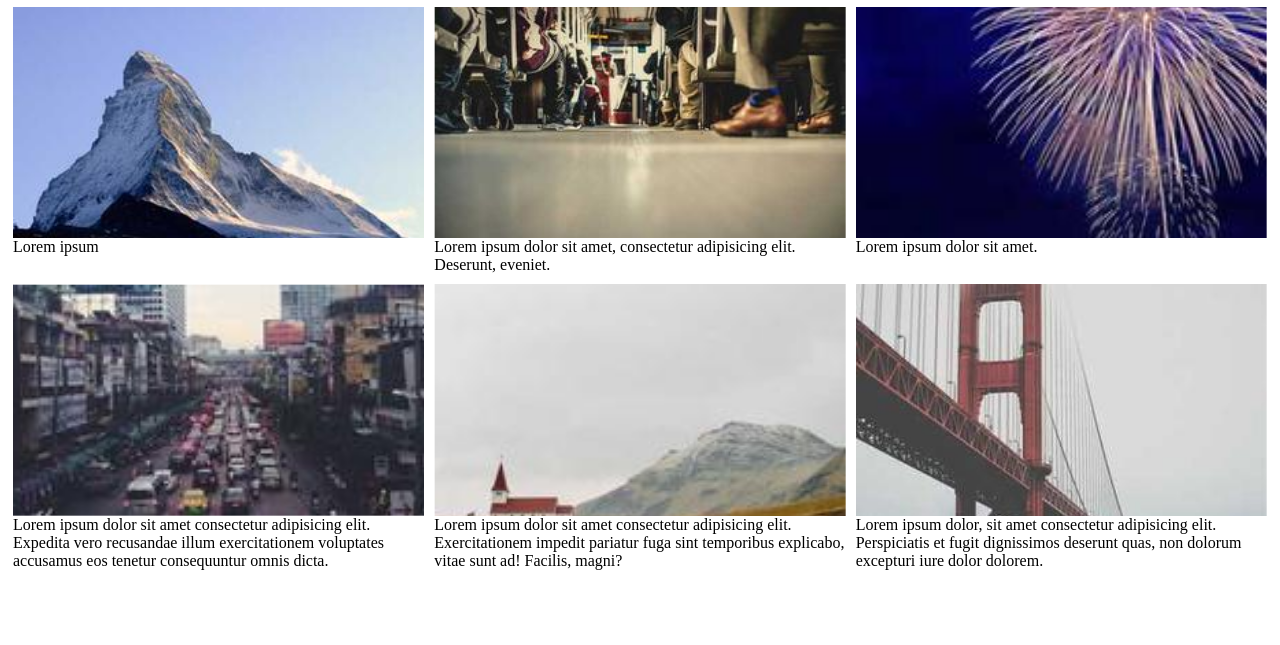
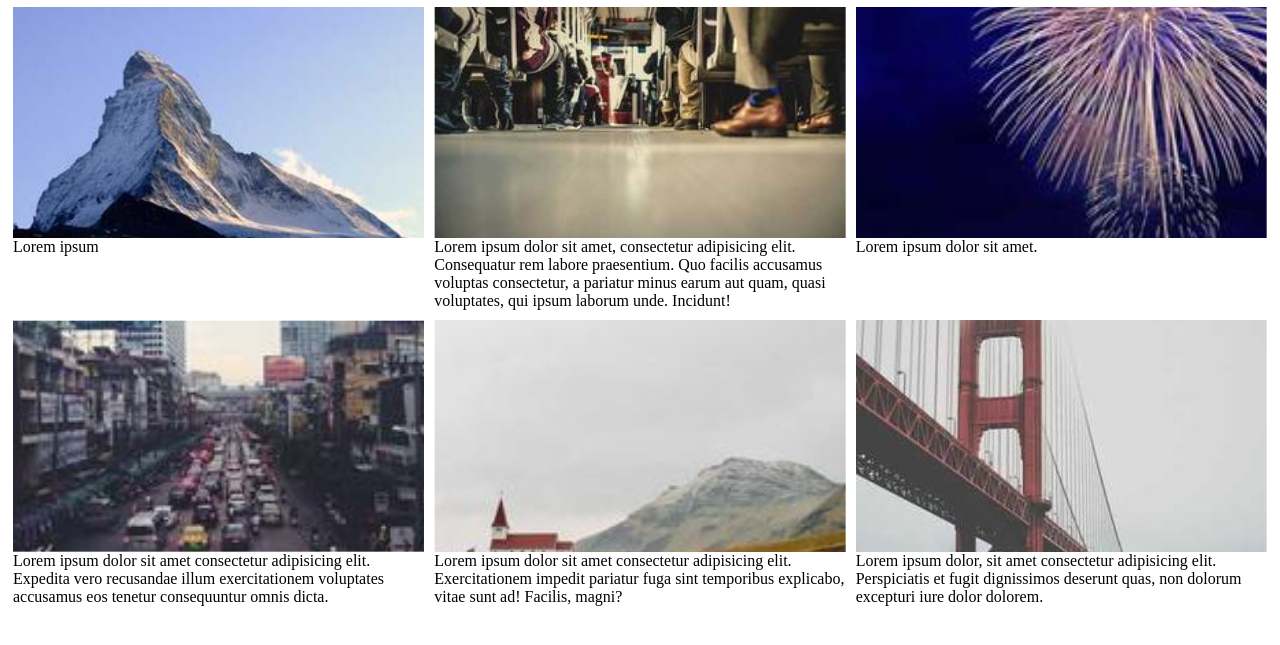
Before and after one commit to naobeep/CSS_align_height, a plain HTML site: page index.html in a window 1280 px wide. Shown: the part 87-732 px from the top of the page. Drawn offline with Linux system fonts and the light colour scheme.

Commit message:
20240302

```diff
--- a/index.html
+++ b/index.html
@@ -20,8 +20,7 @@
           <img src="./images/300x200.jpg" alt="" />
         </div>
         <figcaption>
-          Lorem ipsum dolor sit amet, consectetur adipisicing elit. Deserunt,
-          eveniet.
+          Lorem ipsum dolor sit amet, consectetur adipisicing elit. Consequatur rem labore praesentium. Quo facilis accusamus voluptas consectetur, a pariatur minus earum aut quam, quasi voluptates, qui ipsum laborum unde. Incidunt!
         </figcaption>
       </figure>
       <figure>
```
